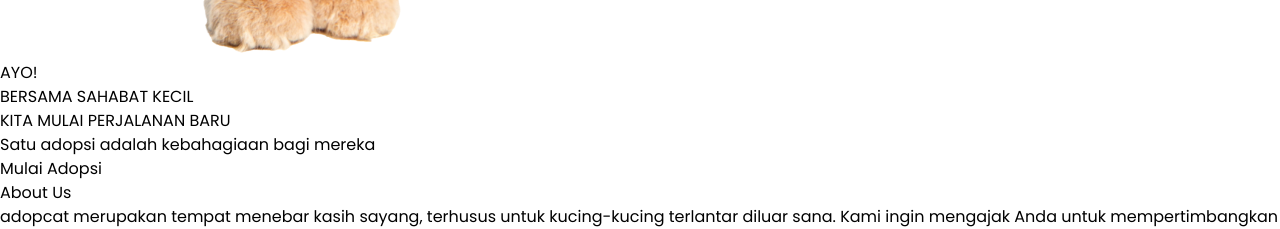
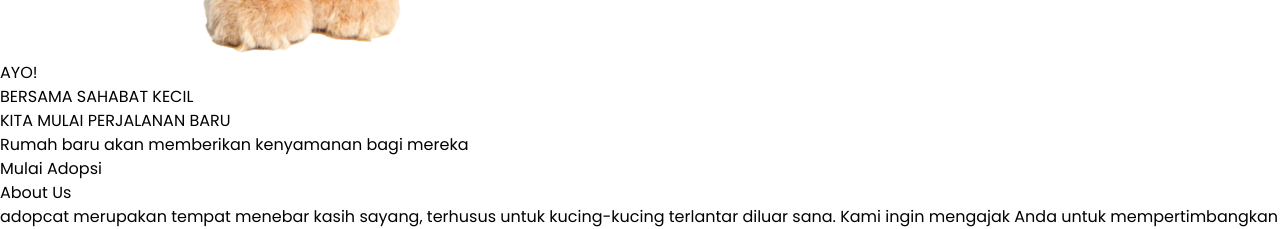
Before and after one commit to faturrahman10/AdopCat, a React (Vite) app: page / in a window 1280 px wide. Shown: the part 1100-1329 px from the top of the page. Built offline with nearby package versions, Linux system fonts and the light colour scheme.

Commit message:
memperbaiki hero section

```diff
--- a/src/pages/home/index.jsx
+++ b/src/pages/home/index.jsx
@@ -40,10 +40,10 @@ const Home = () => {
         <div className="flex flex-col justify-center w-1/2 h-screen pt-16 pl-[5%] relative">
           <div className="mb-7">
             <p className="text-4xl font-semibold text-yellow-500 leading-snug">AYO! <br /> BERSAMA SAHABAT KECIL <br /> KITA MULAI PERJALANAN BARU </p>
-            <p className="font-semibold text-slate-500">Satu adopsi adalah kebahagiaan bagi mereka</p>
+            <p className="font-semibold text-slate-500">Rumah baru akan memberikan kenyamanan bagi mereka</p>
           </div>
           <a href="/cat/list">
-            <button className="bg-yellow-500 hover:bg-yellow-600 px-4 py-2 rounded-lg text-white font-semibold">Mulai Adopsi</button>
+            <button className="bg-yellow-500 hover:bg-yellow-600 px-6 py-2 rounded-xl text-white font-semibold tracking-widest">Mulai Adopsi</button>
           </a>
         </div>
       </div>
@@ -52,7 +52,7 @@ const Home = () => {
         <div className="relative">
           <div className="w-2/3 absolute z-20 top-32">
             <h2 className="font-semibold text-2xl mb-3 text-yellow-500">About Us</h2>
-            <p className="leading-9 tracking-tighter text-lg font-normal text-slate-500">
+            <p className="leading-9 tracking-widest text-lg font-normal text-slate-500">
             <span className="font-semibold text-slate-800">adop<span className="text-yellow-500">cat</span></span> merupakan tempat menebar kasih sayang, terhusus untuk kucing-kucing terlantar diluar sana. Kami ingin mengajak Anda untuk mempertimbangkan adopsi sebagai cara sarana untuk memperluas kebaikan. Adopsi adalah tindakan luar biasa yang dapat memberi harapan dan cinta kepada kucing yang telah mengalami kesulitan. <span className="font-semibold text-slate-800">Mari kita bersama-sama menciptakan cerita bahagia bersama teman baru</span>.
             </p>
           </div>
```
